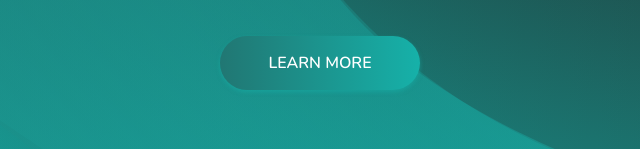
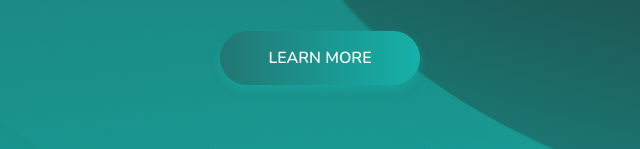
Before and after one commit to sergeycode/gatsby-portfolio, a Gatsby site: page / in a window 1280 px wide. In both pictures the pointer is over the link "LEARN MORE". Shown: the part 630-779 px from the top of the page, 320-960 px from the left. Built offline with nearby package versions, Linux system fonts and the light colour scheme; Gatsby itself is replaced by a stand-in of ours.

Commit message:
Home page

```diff
--- a/src/components/footer.js
+++ b/src/components/footer.js
@@ -1,5 +1,4 @@
-import { Link } from "gatsby";
-import React, { useState } from "react";
+import React from "react";
 
 const Footer = () => (
   <footer>
--- a/src/styles/buttons.scss
+++ b/src/styles/buttons.scss
@@ -11,5 +11,11 @@
     border-radius: 22.5rem;
     text-transform: uppercase;
     font-weight: 600;
+    transition: transform 0.3s ease-in-out, box-shadow 0.5s ease-in-out;
+    &:hover,
+    &:focus {
+      transform: translateY(-0.5rem);
+      box-shadow: 0 4px 8px 0 rgba(22, 177, 169, 0.5);
+    }
   }
 }
```
